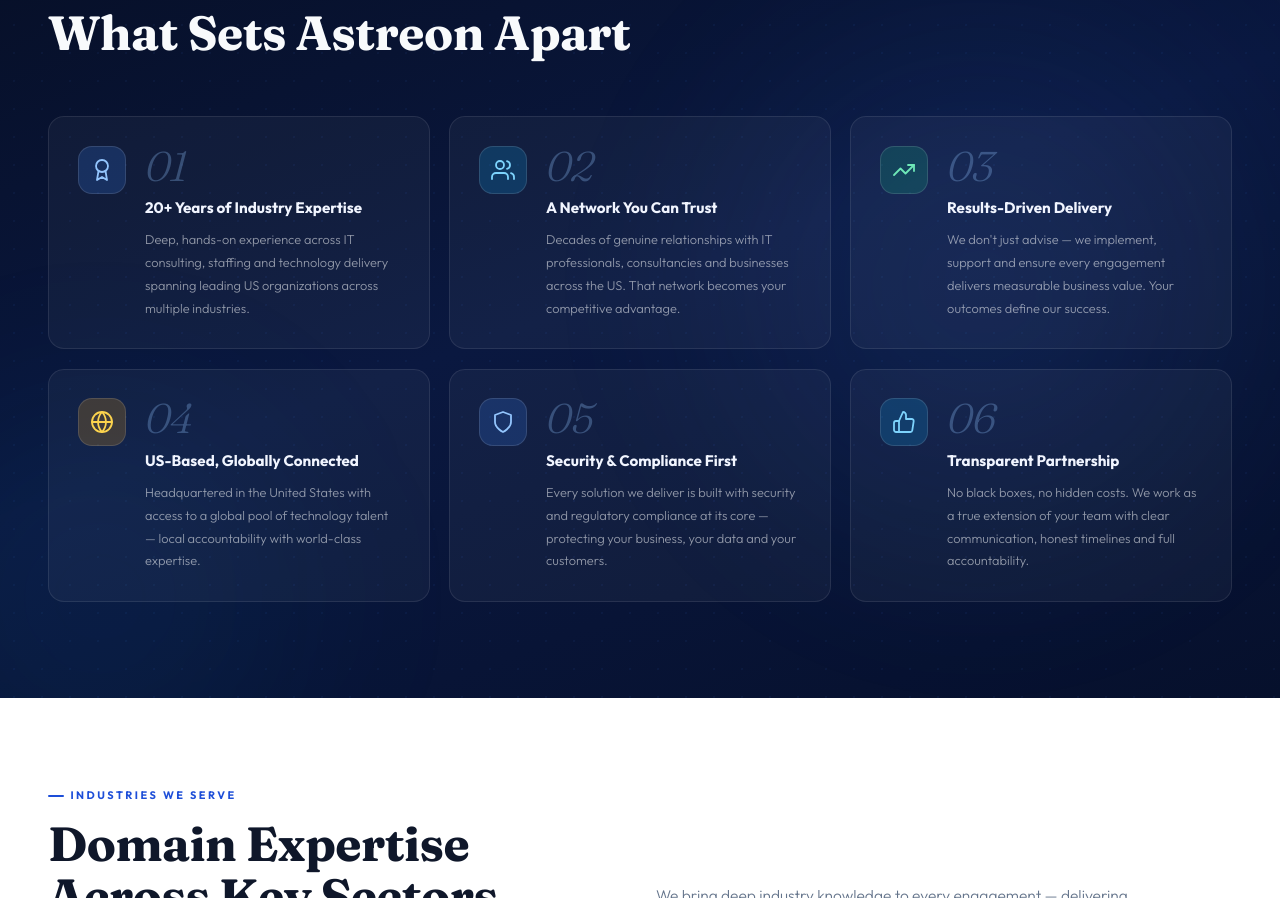
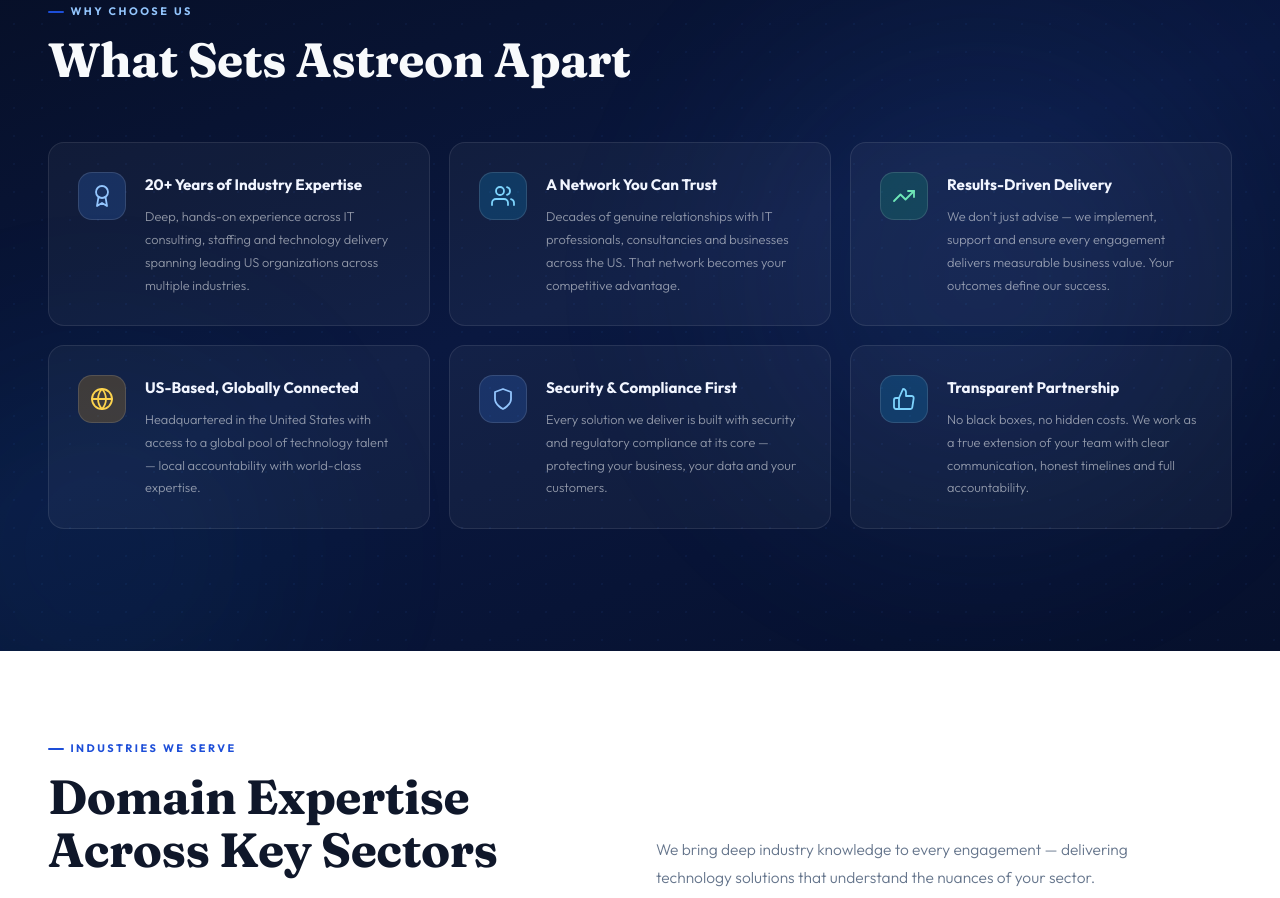
Before and after one commit to nagasaiganeshb/Astreon, a plain HTML site: page index.html in a window 1280 px wide. Shown: the part 1662-2560 px from the top of the page. Drawn offline with nearby package versions, Linux system fonts and the light colour scheme.

Commit message:
removed numbers in why us section

```diff
--- a/index.html
+++ b/index.html
@@ -676,6 +676,7 @@
       </div> -->
     </div>
   </div>
+</br>
 </section>
 
 <!-- WHY — enhanced with icons, 2-col -->
@@ -690,7 +691,7 @@
           <svg viewBox="0 0 24 24" fill="none" stroke="#93C5FD" stroke-width="1.8" stroke-linecap="round" stroke-linejoin="round"><circle cx="12" cy="8" r="6"/><path d="M15.477 12.89 17 22l-5-3-5 3 1.523-9.11"/></svg>
         </div>
         <div class="wbody">
-          <div class="wn">01</div>
+          <!-- <div class="wn">01</div> -->
           <div class="wt">20+ Years of Industry Expertise</div>
           <p class="wd">Deep, hands-on experience across IT consulting, staffing and technology delivery spanning leading US organizations across multiple industries.</p>
         </div>
@@ -700,7 +701,7 @@
           <svg viewBox="0 0 24 24" fill="none" stroke="#7DD3FC" stroke-width="1.8" stroke-linecap="round" stroke-linejoin="round"><path d="M17 21v-2a4 4 0 0 0-4-4H5a4 4 0 0 0-4 4v2"/><circle cx="9" cy="7" r="4"/><path d="M23 21v-2a4 4 0 0 0-3-3.87M16 3.13a4 4 0 0 1 0 7.75"/></svg>
         </div>
         <div class="wbody">
-          <div class="wn">02</div>
+          <!-- <div class="wn">02</div> -->
           <div class="wt">A Network You Can Trust</div>
           <p class="wd">Decades of genuine relationships with IT professionals, consultancies and businesses across the US. That network becomes your competitive advantage.</p>
         </div>
@@ -710,7 +711,7 @@
           <svg viewBox="0 0 24 24" fill="none" stroke="#6EE7B7" stroke-width="1.8" stroke-linecap="round" stroke-linejoin="round"><polyline points="22 7 13.5 15.5 8.5 10.5 2 17"/><polyline points="16 7 22 7 22 13"/></svg>
         </div>
         <div class="wbody">
-          <div class="wn">03</div>
+          <!-- <div class="wn">03</div> -->
           <div class="wt">Results-Driven Delivery</div>
           <p class="wd">We don't just advise — we implement, support and ensure every engagement delivers measurable business value. Your outcomes define our success.</p>
         </div>
@@ -720,7 +721,7 @@
           <svg viewBox="0 0 24 24" fill="none" stroke="#FCD34D" stroke-width="1.8" stroke-linecap="round" stroke-linejoin="round"><circle cx="12" cy="12" r="10"/><line x1="2" y1="12" x2="22" y2="12"/><path d="M12 2a15.3 15.3 0 0 1 4 10 15.3 15.3 0 0 1-4 10 15.3 15.3 0 0 1-4-10 15.3 15.3 0 0 1 4-10z"/></svg>
         </div>
         <div class="wbody">
-          <div class="wn">04</div>
+          <!-- <div class="wn">04</div> -->
           <div class="wt">US-Based, Globally Connected</div>
           <p class="wd">Headquartered in the United States with access to a global pool of technology talent — local accountability with world-class expertise.</p>
         </div>
@@ -730,7 +731,7 @@
           <svg viewBox="0 0 24 24" fill="none" stroke="#93C5FD" stroke-width="1.8" stroke-linecap="round" stroke-linejoin="round"><path d="M12 22s8-4 8-10V5l-8-3-8 3v7c0 6 8 10 8 10z"/></svg>
         </div>
         <div class="wbody">
-          <div class="wn">05</div>
+          <!-- <div class="wn">05</div> -->
           <div class="wt">Security & Compliance First</div>
           <p class="wd">Every solution we deliver is built with security and regulatory compliance at its core — protecting your business, your data and your customers.</p>
         </div>
@@ -740,13 +741,14 @@
           <svg viewBox="0 0 24 24" fill="none" stroke="#7DD3FC" stroke-width="1.8" stroke-linecap="round" stroke-linejoin="round"><path d="M14 9V5a3 3 0 0 0-3-3l-4 9v11h11.28a2 2 0 0 0 2-1.7l1.38-9a2 2 0 0 0-2-2.3H14z"/><path d="M7 22H4a2 2 0 0 1-2-2v-7a2 2 0 0 1 2-2h3"/></svg>
         </div>
         <div class="wbody">
-          <div class="wn">06</div>
+          <!-- <div class="wn">06</div> -->
           <div class="wt">Transparent Partnership</div>
           <p class="wd">No black boxes, no hidden costs. We work as a true extension of your team with clear communication, honest timelines and full accountability.</p>
         </div>
       </div>
     </div>
   </div>
+</br>
 </section>
 
 <!-- INDUSTRIES / DOMAINS — 2-column layout -->
```
